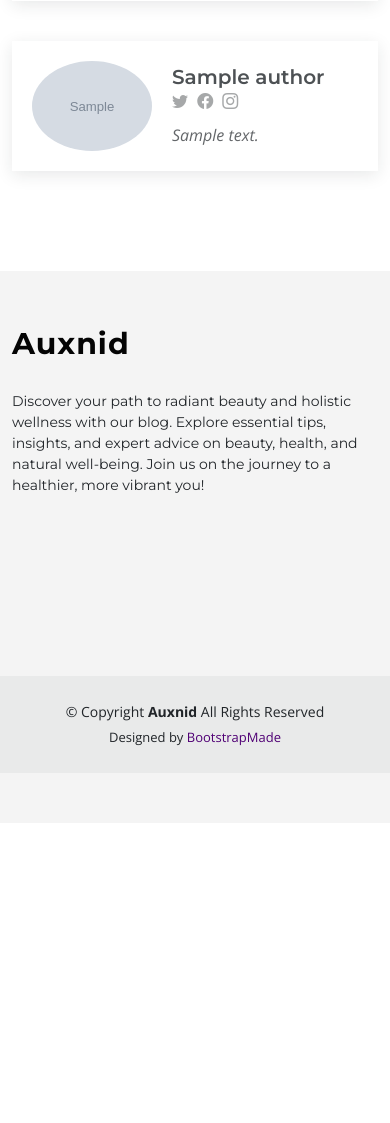
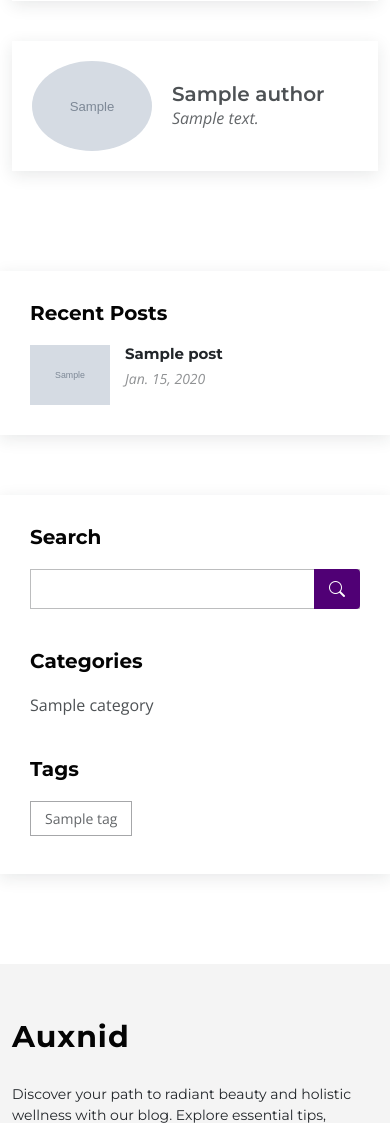
Before and after one commit to HishamHikami/blogging, a Django app: template templates/core/blog-detail.html in a window 390 px wide. Shown: the part 881-2004 px from the top of the page. Before the commit the page ends 1654 px from the top, so only its background shows below. Run offline with Django 5.2, Linux system fonts and the light colour scheme; the template is opened without the code that fills it: most values are stand-ins (such as "Sample title", 1, 10 or a date in 2020); grey boxes marked "Sample" are stand-in pictures; some libraries are stand-ins or nearby versions.

Commit message:
fixed breadcrumbs, sidebar

```diff
--- a/static/assets/css/main.css
+++ b/static/assets/css/main.css
@@ -1256,8 +1256,7 @@ section,
 }
 
 .widget-item {
-  margin-bottom: 20px;
-  margin-top: 20px;
+  margin-bottom: 40px;
 }
 
 .widget-item:last-child {
@@ -1513,45 +1512,6 @@ section,
   top: 100px; /* Adjust based on your header height */
 }
 
-.toggle-button {
-    display: none;
-    background-color: #007bff;
-    color: white;
-    padding: 10px;
-    border: none;
-    cursor: pointer;
-    margin-bottom: 10px;
-  }
-
-  @media (max-width: 767px) {
-    .toggle-button {
-      display: block;
-    }
-    .widgets-container {
-      display: none;
-      background-color: white;
-      padding: 10px;
-      position: absolute;
-      top: 50px; /* Adjust based on your layout */
-      right: 0;
-      width: 80%;
-      box-shadow: 0 2px 10px rgba(0, 0, 0, 0.1);
-    }
-    .widgets-container.open {
-      display: block;
-    }
-  }
-
-  .sidebar {
-    position: relative;
-  }
-
-  .sticky {
-    position: -webkit-sticky; /* For Safari */
-    position: sticky;
-    top: 100px; /* Adjust based on your header height */
-  }
-
 .footer_form .sign-up-form {
   margin-top: 20px;
   padding: 10px;
--- a/templates/core/blog-detail.html
+++ b/templates/core/blog-detail.html
@@ -18,7 +18,7 @@
                     {{ post.category }}
                 {% endif %}
             </li>
-            <li class="current">Pending</li>
+            <li class="current">{{ post.heading }}</li>
           </ol>
         </div>
       </nav>
@@ -99,11 +99,6 @@
                 <img src="{{ post.author.image.url }}" class="rounded-circle flex-shrink-0" alt="">
                 <div>
                   <h4>{{ post.author.name }}</h4>
-                  <div class="social-links">
-                    <a href="https://twitters.com/#"><i class="bi bi-twitter"></i></a>
-                    <a href="https://facebook.com/#"><i class="bi bi-facebook"></i></a>
-                    <a href="https://instagram.com/#"><i class="biu bi-instagram"></i></a>
-                  </div>
                   <p>
                     {{ post.author.description | safe }}
                   </p>
```
